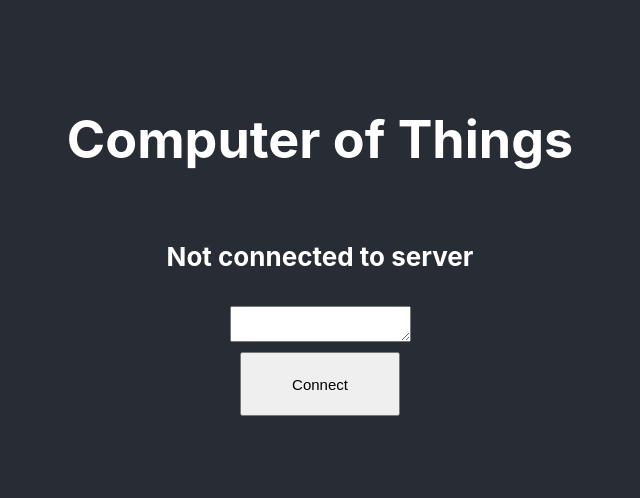
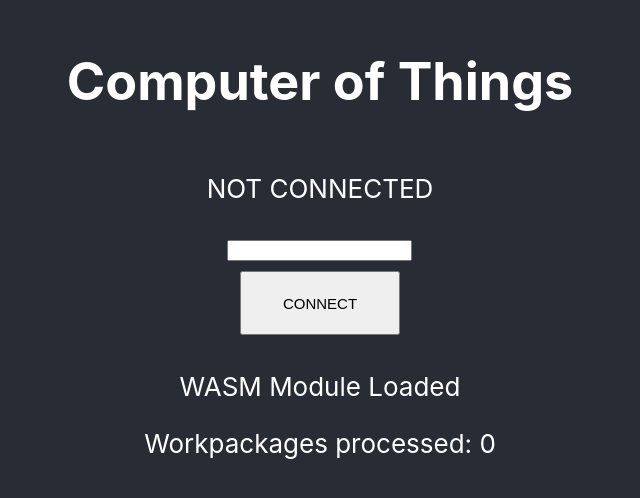
Before and after one commit to einstein07/Computer-of-Things, a React (Create React App) app in the folder client-webapp/computer-of-things/: page / in a window 1280 px wide. Shown: the part 150-648 px from the top of the page, without its empty margins (320-960 px from the left). Built offline with nearby package versions, Linux system fonts and the light colour scheme.

Commit message:
fix: fixed the disconnect feature of the web-app
- also added counter for processed work packages to web app
- some refactoring in web-app code

```diff
--- a/client-webapp/computer-of-things/src/App.js
+++ b/client-webapp/computer-of-things/src/App.js
@@ -1,7 +1,7 @@
 import React, { useState, useEffect, useRef } from "react";
-import logo from './logo.svg';
 import './App.css';
-import Wasm from "react-wasm";
+import WSConnectComponent from './components/WSConnectComponent';
+import StateComponent from './components/StateComponent';
 import createModule from "./ComputerOfThings.mjs";
 
 // Webassembly: shared objects?
@@ -69,13 +69,15 @@ function App() {
   //////////////////////////////////////////////////////////////////////////////
   // States and variables
   //////////////////////////////////////////////////////////////////////////////
-  const [connectionState, setConnectionState] = useState(false);
-  const [receiveState, setReceiveState] = useState(false);
   const [processWorkPackages, setProcessWorkPackage] = useState();
   const reader = new FileReader();
-  var serverAddress;
-  var websocket;
-  var request;
+
+  // App state variables
+  const [wasmLoaded, setWasmLoaded] = useState(false);
+  const [websocketConnected, setWebSocketConnected] = useState(false);
+  const [workpackagesCount, setWorkPackagesCount] = useState(0);
+  const [busyProcessing, setBusyProcessing] = useState(false);
+  const [websocketConnection, setConnection] = useState(null);
 
   useEffect(
     // useEffect here is roughly equivalent to putting this in componentDidMount
@@ -86,11 +88,13 @@ function App() {
         // set to the function if you use setX(myModule.cwrap(...)) then React
         // will try to set newX = myModule.cwrap(currentX), which is wrong
         setProcessWorkPackage(() => wrapProcessWorkPackage(Module));
+        setWasmLoaded(true);
       });
     },
     []
   );
-  const onProcessConnectButtonClick = () => {
+
+  function connectHandler(url) {
     /*
     When the user clicks Connect, we create a new WebSocket connection using the specified URL.
     An event listener is added to the WebSocket connection, which listens for incoming messages.
@@ -98,83 +102,62 @@ function App() {
     The Wasm module will return a response, again as raw bytes, which is then sent back on the WebSocket connection.
     */
 
-    // Create WebSocket connection
-    serverAddress = document.getElementById("serverTextArea").value;
-    var completeAddress = "ws://" + serverAddress;
-    websocket = new WebSocket(completeAddress);
+    // Create a WebSocket connection
+    if (!url.startsWith("ws://")) {
+      url = "ws://" + url;
+    }
+    var websocket = new WebSocket(url);
     websocket.binaryType = 'arraybuffer';
 
     // Add event listener for when a message is received on the websocket connection
     websocket.onmessage = function (evt) {
 
-        var request = new Uint8Array(evt.data);
+      var request = new Uint8Array(evt.data);
 
-        setReceiveState(true);
+      setBusyProcessing(true);
+      console.log("Request workpackage received - processing. . .");
+      var response = processWorkPackages(request);
+      setBusyProcessing(false);
 
-        console.log("Request workpackage received - processing. . .");
-        var response = processWorkPackages( request);
+      console.log("Sending response workpackage to server. . .");
+      websocket.send(response);
 
-        console.log("Sending response workpackage to server. . .");
-        websocket.send(response);
+      // update the workpackage count
+      setWorkPackagesCount(prevCount => prevCount + 1);
     };
 
     // Add event listener for when websocket connection is opened
     websocket.onopen = () => {
       console.log("WebSocket connection established.");
-      setConnectionState(true);
+      setWebSocketConnected(true);
     }
 
     // Add event listener for when websocket connection is closed
     websocket.onclose = () => {
       console.log("WebSocket disconnected.");
-      setConnectionState(false);
+      setWebSocketConnected(false);
     }
 
+    setConnection(websocket);
   }
-  const onProcessDisconnectButtonClick = () => {
+
+  function disconnectHandler() {
     /*
     When a user clicks Disconnect, we simply want to close the WebSocket connection.
     Any work packages that are still being processed should be safely dropped.
     */
-    websocket.close();
-    setConnectionState(false);
+    websocketConnection.close();
   }
 
- if (!connectionState) {
   return (
     <div className="App">
       <header className="App-header">
-        <h1> Computer of Things</h1>
-        <h4> Not connected to server</h4>
-
-        <textarea id="serverTextArea"></textarea>
-        <div className="App-button-container">
-          <button className="App-button" onClick={onProcessConnectButtonClick}>Connect</button>
-        </div>
+        <h1>Computer of Things</h1>
+      <WSConnectComponent connected={websocketConnected} connectHandler={connectHandler} disconnectHandler={disconnectHandler} />
+      <StateComponent wasmLoaded={wasmLoaded} processedCount={workpackagesCount} busy={busyProcessing} />
       </header>
-
-
     </div>
     );
 }
-if(connectionState){
-  return (
-    <div className="App">
-      <header className="App-header">
-        <h1> Computer of Things </h1>
-        <h4> Connected to server {serverAddress}</h4>
-        <div className="App-button-container">
-          <button className="App-button" onClick={onProcessDisconnectButtonClick}>Disconnect</button>
-        </div>
-
-      </header>
-
-
-    </div>
-
-  );
-}
-
-}
 
 export default App;
--- /dev/null
+++ b/client-webapp/computer-of-things/src/components/StateComponent.js
@@ -0,0 +1,19 @@
+import React from "react"
+
+// StateComponent:
+// A simple component that just displayed the state of the application
+export default class StateComponent extends React.Component {
+
+    constructor(props) {
+        super(props);
+    }
+
+    render() {
+        return (
+            <div>
+                <p>{this.props.wasmLoaded ? "WASM Module Loaded" : "WASM Module not available"}</p>
+                <p>{"Workpackages processed: " + this.props.processedCount}</p>
+                <p hidden={!this.props.busy}>{"Busy processing..."}</p>
+            </div>);
+    }
+}
--- /dev/null
+++ b/client-webapp/computer-of-things/src/components/WSConnectComponent.js
@@ -0,0 +1,36 @@
+import React from "react"
+
+// WSConnectComponent:
+// A react component used by the user to enter a URL for the websocket server, and a Connect/Disconnect button.
+export default class WSConnectComponent extends React.Component {
+
+    constructor(props) {
+        super(props);
+        this.handleClick = this.handleClick.bind(this);
+    }
+
+    handleClick() {
+        // the way we respond to a click depends on whether we're connected or not
+        if (this.props.connected) {
+            // if we are currently connected, it means the "DISCONNECT" button was shown.
+            // so we call the disconnectHandler
+            this.props.disconnectHandler();
+        } else {
+            // else, we were in disconnected state, so the user clicked "CONNECT"
+            // we call connectHandler with the URL that the user typed in
+            var serverAddress = document.getElementById("serverURLInput").value;
+            this.props.connectHandler(serverAddress);
+        }
+    }
+
+    render() {
+        return (
+            <div>
+                <p>{this.props.connected ? "CONNECTED" : "NOT CONNECTED"}</p>
+                <input disabled={this.props.connected} id="serverURLInput"></input>
+                <div className="App-button-container">
+                    <button className="App-button" onClick={this.handleClick}>{this.props.connected ? "DISCONNECT" : "CONNECT"}</button>
+                </div>
+            </div>);
+    }
+}
```
